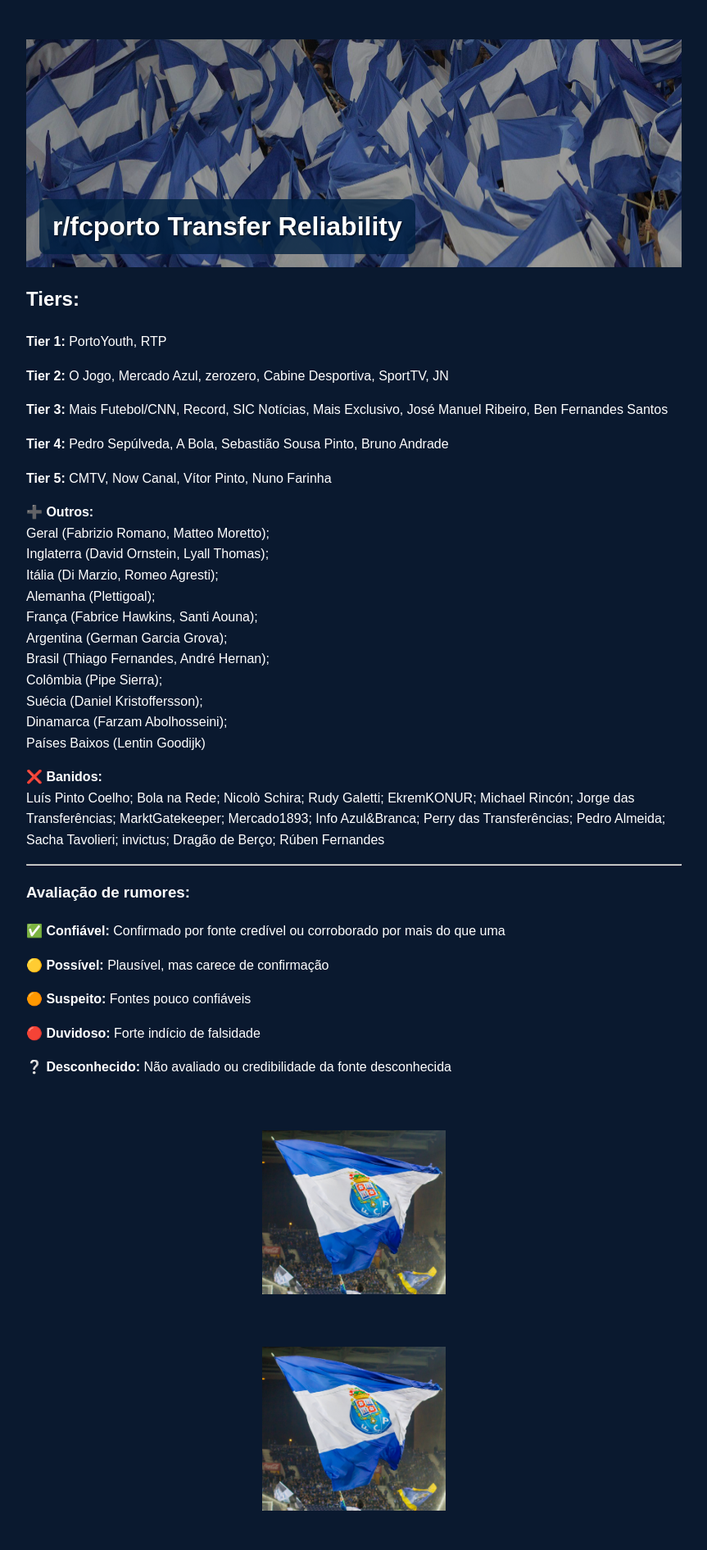
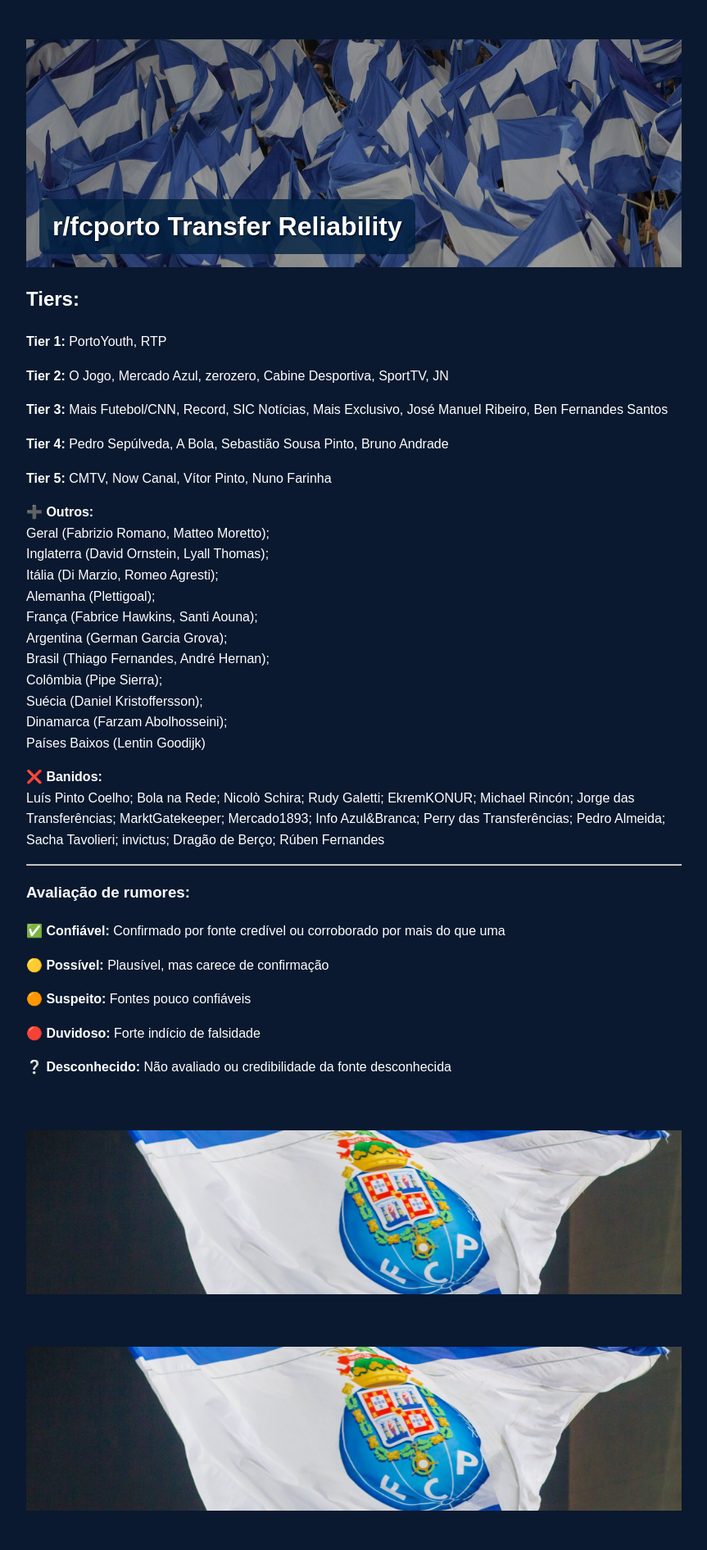
Before and after one commit to Azrial1739/teste-transfer, a Jekyll site: the page built from index.md, in a window 1280 px wide. Shown: the whole page at 82% size, without its empty margins (208-1071 px from the left). Built offline with Jekyll 4.4.1, drawn with Linux system fonts in a browser that asks for light colours.

Commit message:
Update default.html

```diff
--- a/_layouts/default.html
+++ b/_layouts/default.html
@@ -59,11 +59,11 @@
         1px 1px 2px rgba(0,0,0,0.8);
     }
 
-    .footer-banner {
+ .footer-banner {
   background-image: url('{{ site.baseurl }}/images/bottom.jpg');
-  background-size: contain;
+  background-size: cover;
   background-position: center 35%;
-  background-repeat: no-repeat;
+  background-repeat: no-repeat;  /* <-- aqui */
   height: 200px;
   margin-top: 4rem;
   position: relative;
```
